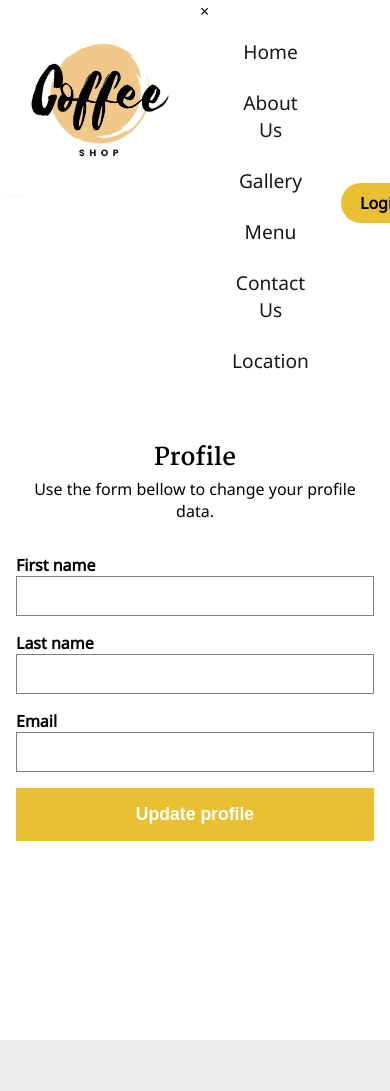
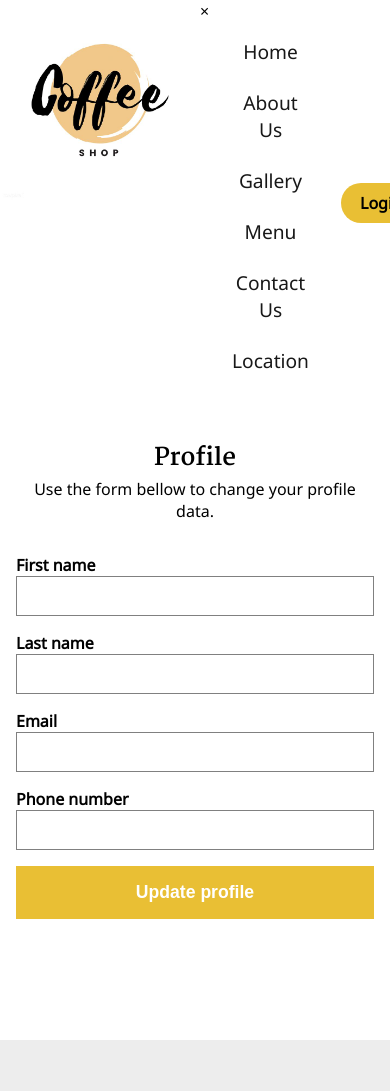
Before and after one commit to Unluc/cafe_project, a React (Create React App) app: page /profile in a window 390 px wide. Shown: the top 1091 px of the page. Built offline with nearby package versions, Linux system fonts and the light colour scheme; no server answers.

Commit message:
Fixed profile submit error and  added phone input

```diff
--- a/src/pages/profile/Profile.js
+++ b/src/pages/profile/Profile.js
@@ -10,6 +10,7 @@ const Profile = () => {
 
   const[formStatus, setFormStatus] = React.useState("Update profile");
   const [apiData, setApiData] = React.useState("");
+  const apiDataCopy = [];
   const [state, setState] = React.useState("");
   const onSubmit = (e) => {
 
@@ -21,14 +22,14 @@ const Profile = () => {
       first_name: first_name.value,
       last_name: last_name.value,
       email: email.value,
-      // phone_number: phone_number.value,
+      phone_number: phone_number.value,
     }
     console.log(conFom);
-    axios.post("/api/v1/accounts/profile/", {
+    axios.put("/api/v1/accounts/profile/", {
       "first_name": conFom.first_name,
       "last_name": conFom.last_name,
       "email": conFom.email,
-      // "phone_number": conFom.phone_number
+      "phone_number": conFom.phone_number
     }, {
       "headers": {
         "Access-Control-Allow-Origin": "*",
@@ -51,6 +52,7 @@ const Profile = () => {
         setState("Success");
 
         setApiData(res.data);
+        apiDataCopy = res.data;
       }).catch((err) => {
         console.log(err);
       });
@@ -68,16 +70,16 @@ const Profile = () => {
 
           <form onSubmit={onSubmit}>
             <label htmlFor="name">First name</label>
-            <input type="text" id="first_name" value={apiData.first_name} required />
+            <input type="text" id="first_name" value={apiData.first_name} onChange={(e) => setApiData(apiDataCopy.first_name = e.target.value)} required />
 
             <label htmlFor="name">Last name</label>
-            <input type="text" id="last_name"  required />
+            <input type="text" id="last_name" value={apiData.last_name} onChange={(e) => setApiData(apiDataCopy.last_name = e.target.value)} required />
 
             <label htmlFor="email">Email</label>
-            <input type="email" id="email" value={apiData.email} required />
+            <input type="email" id="email" value={apiData.email} onChange={(e) => setApiData(apiDataCopy.email = e.target.value)} required />
 
-            {/* <label htmlFor="message">Phone number</label>
-            <input type="name" id="phone_number" value={apiData.phone_number} required /> */}
+            <label htmlFor="message">Phone number</label>
+            <input type="name" id="phone_number" value={apiData.phone_number} onChange={(e) => setApiData(apiDataCopy.phone_number = e.target.value)} required />
 
             <button className="btn-submit" type="submit" value="Update profile">
               {formStatus}
```
Also changed, not shown: 2 other files (tests, documents, lock files or other folders).
